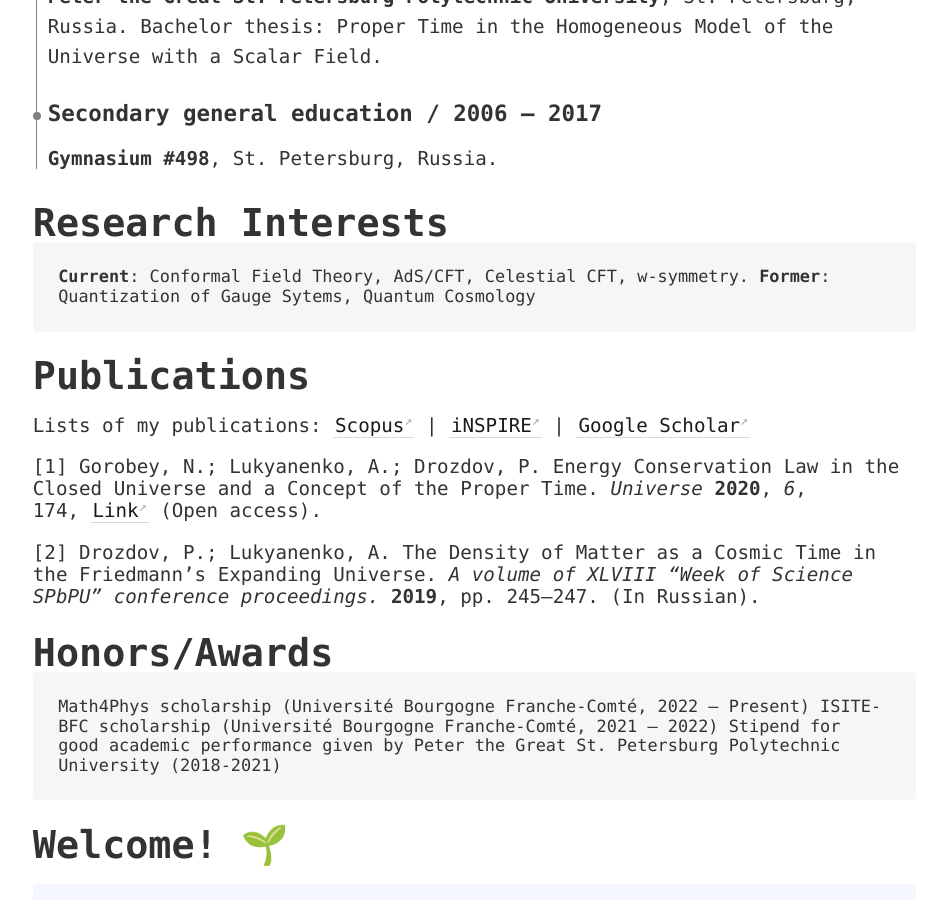
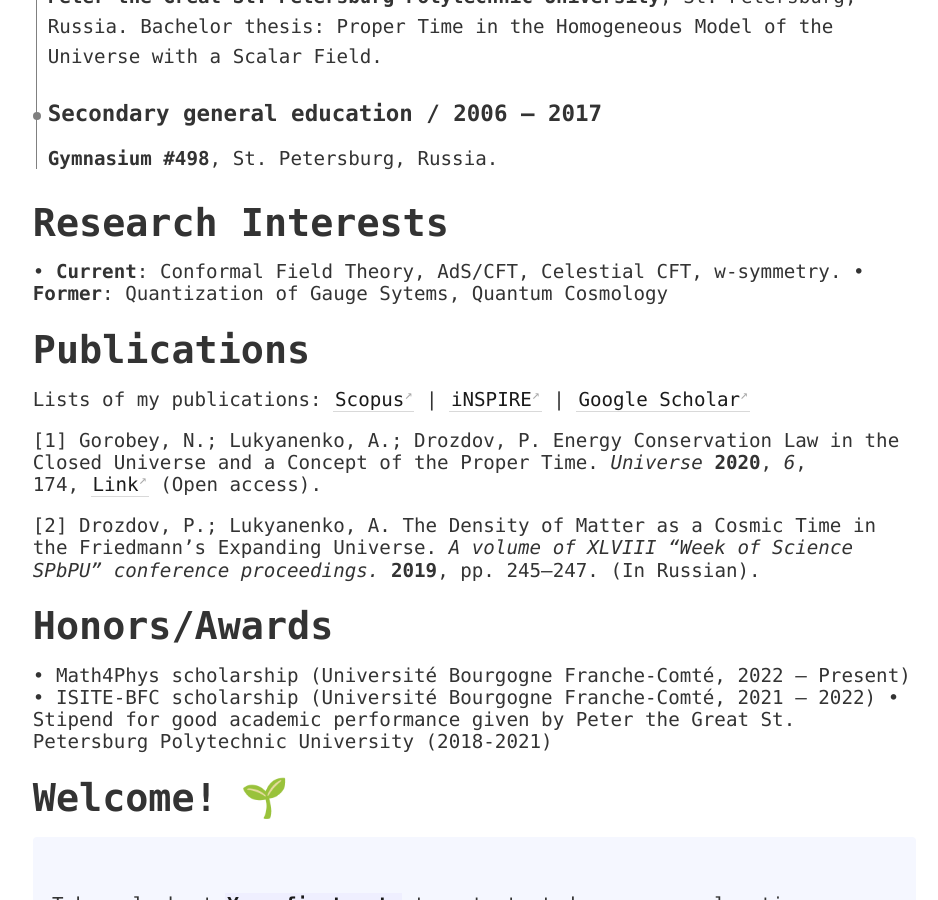
Before and after one commit to senseofeternity/drozdov, a Jekyll site: the page built from _pages/index.md, in a window 1280 px wide and 900 px high, scrolled down 932 px. Shown: the whole window, without its empty margins (44-982 px from the left). Built offline with Jekyll 4.4.1, drawn with Linux system fonts in a browser that asks for light colours.

```diff
--- a/_pages/index.md
+++ b/_pages/index.md
@@ -31,8 +31,8 @@ Table of Contents
 
 
 # Research Interests
-> **Current**: Conformal Field Theory, AdS/CFT, Celestial CFT,  w-symmetry.
-> **Former**: Quantization of Gauge Sytems, Quantum Cosmology
+• **Current**: Conformal Field Theory, AdS/CFT, Celestial CFT,  w-symmetry.
+• **Former**: Quantization of Gauge Sytems, Quantum Cosmology
 
 # Publications
 Lists of my publications: [Scopus](https://www.scopus.com/authid/detail.uri?authorId=57220038175) | [iNSPIRE](https://inspirehep.net/authors/1829928) | [Google Scholar](https://scholar.google.com/citations?user=8zEvMU4AAAAJ&hl=en)
@@ -42,9 +42,9 @@ Lists of my publications: [Scopus](https://www.scopus.com/authid/detail.uri?aut
 [2] Drozdov, P.; Lukyanenko, A. The Density of Matter as a Cosmic Time in the Friedmann’s Expanding Universe. _A volume of XLVIII "Week of Science SPbPU" conference proceedings._ **2019**, pp. 245–247. (In Russian).
 
 # Honors/Awards
-> Math4Phys scholarship (Université Bourgogne Franche-Comté, 2022 – Present)
-> ISITE-BFC scholarship (Université Bourgogne Franche-Comté, 2021 – 2022)
-> Stipend for good academic performance given by Peter the Great St. Petersburg Polytechnic University (2018-2021)
+• Math4Phys scholarship (Université Bourgogne Franche-Comté, 2022 – Present)
+• ISITE-BFC scholarship (Université Bourgogne Franche-Comté, 2021 – 2022)
+• Stipend for good academic performance given by Peter the Great St. Petersburg Polytechnic University (2018-2021)
 
 # Welcome! 🌱
 
```
